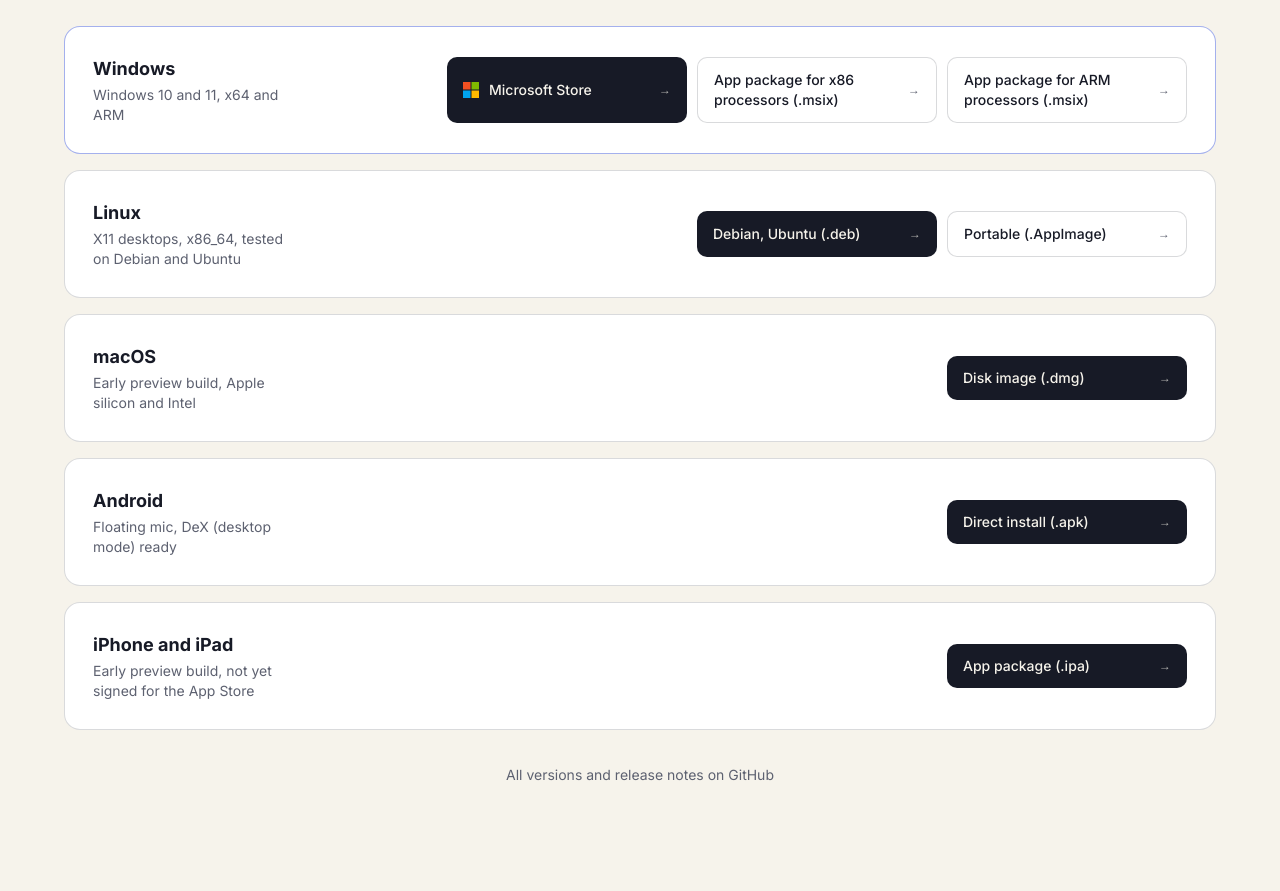
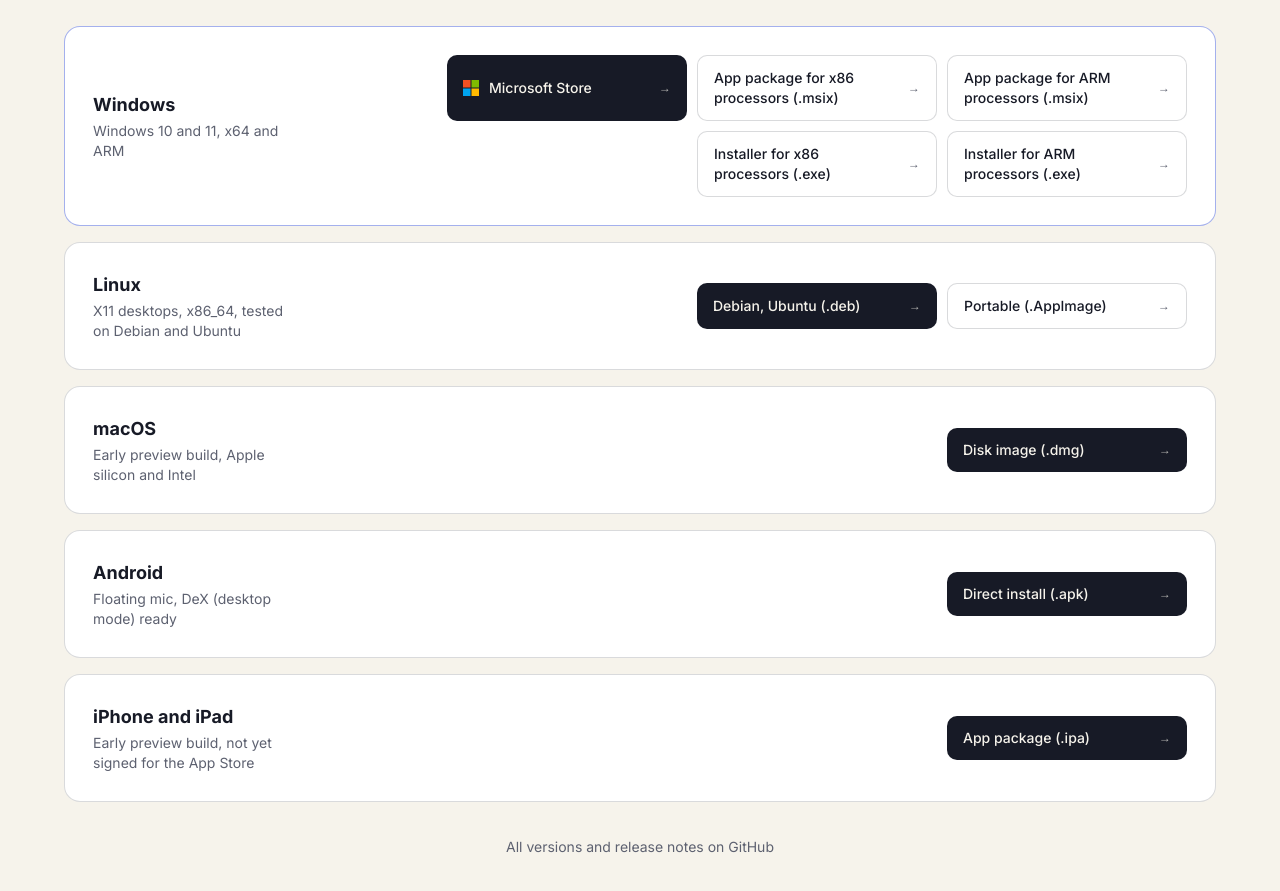
Before and after one commit to CW-Codewalnut/typemate-website, a Next.js app: page / in a window 1280 px wide. Shown: the part 6900-7791 px from the top of the page. Built offline with nearby package versions, Linux system fonts and the light colour scheme; no server answers.

Commit message:
feat: the Windows row also offers the x86 and ARM installers
Beside the Store and the two MSIX packages, the two Setup installers,
which install with no certificate step and no Store account.

```diff
--- a/components/downloads.tsx
+++ b/components/downloads.tsx
@@ -138,6 +138,8 @@
             />
             <AssetLink asset={release?.msix} label="App package for x86 processors (.msix)" />
             <AssetLink asset={release?.msixArm64} label="App package for ARM processors (.msix)" />
+            <AssetLink asset={release?.windowsSetup} label="Installer for x86 processors (.exe)" />
+            <AssetLink asset={release?.windowsSetupArm64} label="Installer for ARM processors (.exe)" />
           </PlatformRow>
 
           <PlatformRow title="Linux" subtitle="X11 desktops, x86_64, tested on Debian and Ubuntu" delay={0.08}>
--- a/lib/releases.ts
+++ b/lib/releases.ts
@@ -27,6 +27,8 @@
   ipa?: ReleaseAsset;
   msix?: ReleaseAsset;
   msixArm64?: ReleaseAsset;
+  windowsSetup?: ReleaseAsset;
+  windowsSetupArm64?: ReleaseAsset;
   cert?: ReleaseAsset;
 };
 
@@ -37,8 +39,10 @@
 };
 
 const matchers: [keyof Omit<LatestRelease, "version">, RegExp][] = [
-  // Windows on the site is the Store and the MSIX; the Setup .exe stays
-  // on the releases page only and the portable zips are no longer built.
+  // The x64 installer keeps its unsuffixed name; the ARM64 one carries
+  // -arm64, so the x64 pattern is exact and cannot match it.
+  ["windowsSetup", /^TypeMate-Setup-v[0-9.]+\.exe$/],
+  ["windowsSetupArm64", /^TypeMate-Setup-.*-arm64\.exe$/],
   ["deb", /\.deb$/],
   ["appImage", /\.AppImage$/],
   ["macos", /macos.*\.dmg$/],
```
